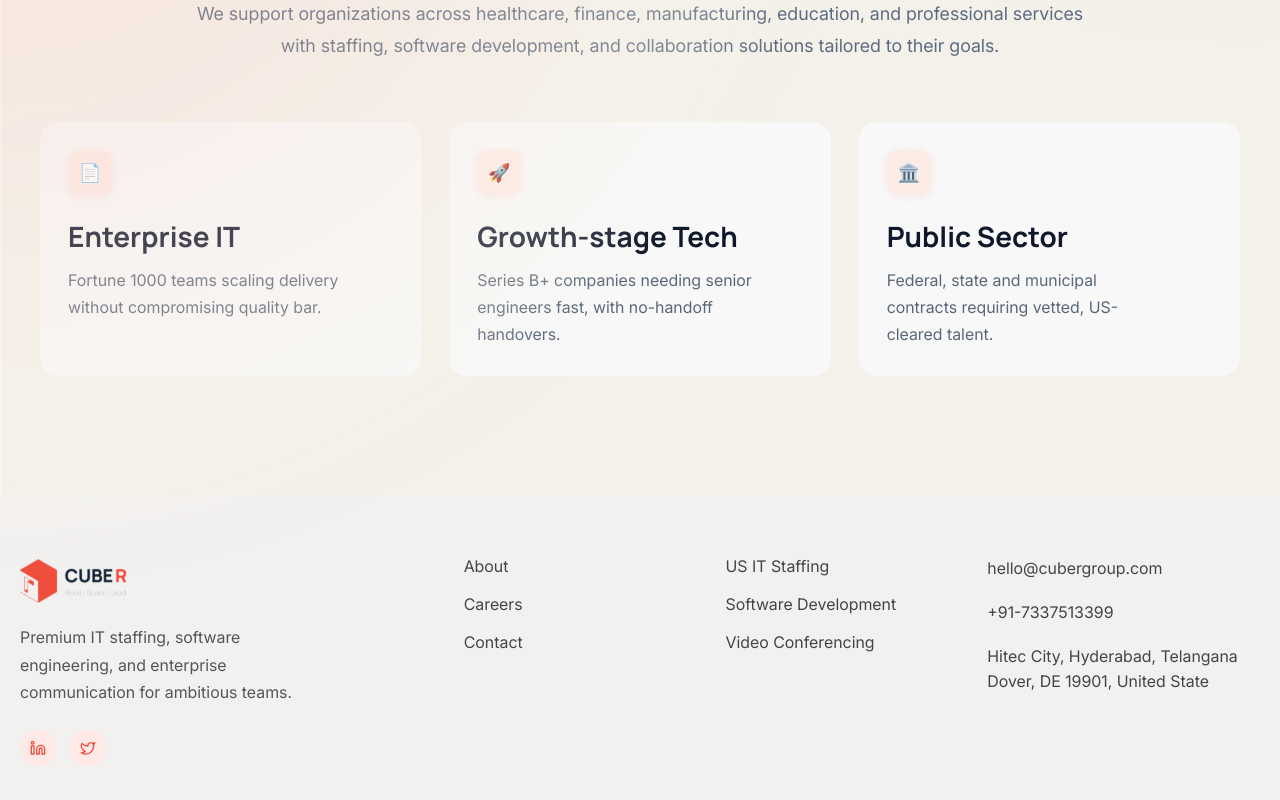
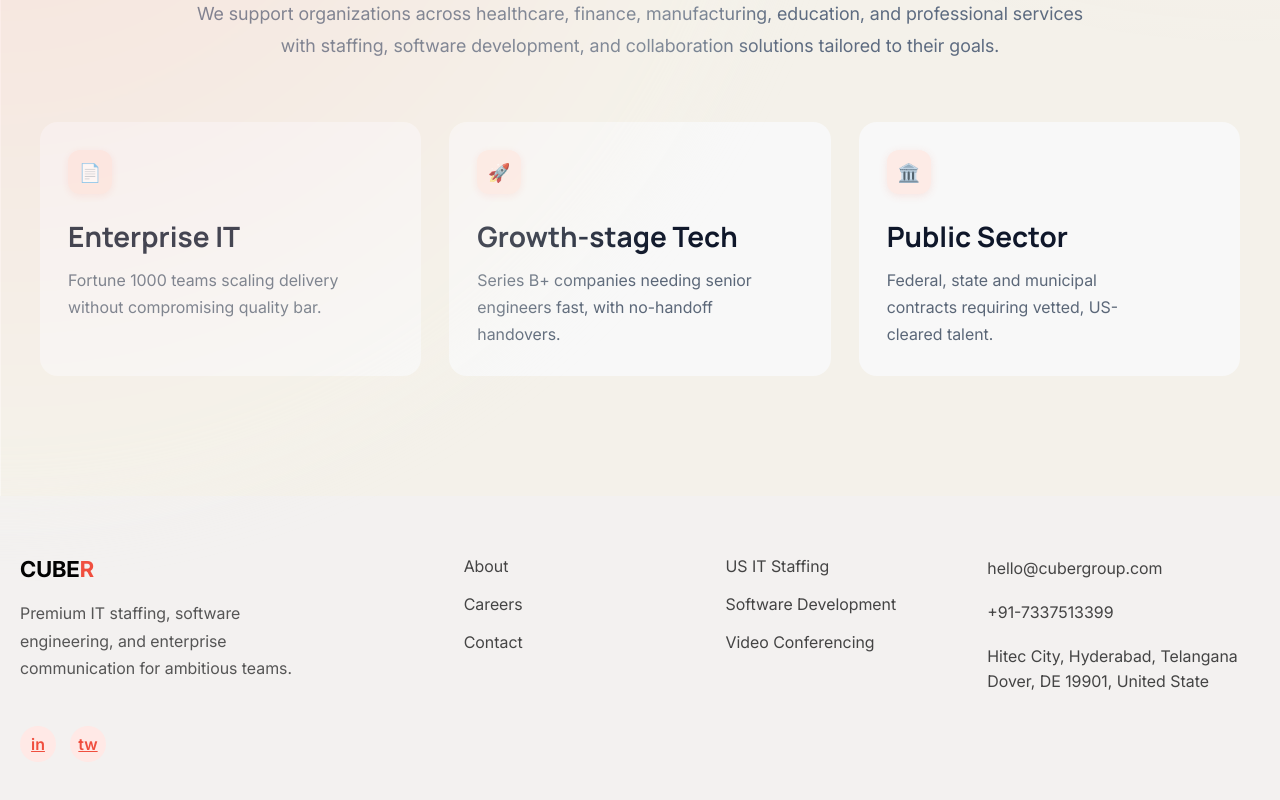
Before and after one commit to CubeR-Group/CubeR-Group, a React (Vite) app: page /us-it-staffing in a window 1280 px wide. Shown: the part 1084-1884 px from the top of the page. Built offline with nearby package versions, Linux system fonts and the light colour scheme.

Commit message:
Upadted links in footer and made final updates

```diff
--- a/index.html
+++ b/index.html
@@ -2,9 +2,9 @@
 <html lang="en">
   <head>
     <meta charset="UTF-8" />
-    <link rel="icon" type="image/svg+xml" href="/favicon.svg" />
+    <link rel="icon" type="image/svg+xml" href="/Cuberlogo.png" />
     <meta name="viewport" content="width=device-width, initial-scale=1.0" />
-    <title>cuber-group</title>
+    <title>CubeR-Group</title>
   </head>
   <body>
     <div id="root"></div>
--- a/src/App.jsx
+++ b/src/App.jsx
@@ -1,5 +1,5 @@
 import { BrowserRouter as Router, Routes, Route } from "react-router-dom";
-
+import ScrollToTop from "./components/ScrollToTop";
 import CRGHomePage from "./Pages/CRG HomePage/CRGHomePage";
 import Contact from "./Pages/CRG ContactPage/Contact";
 import Careers from "./Pages/CRG CareerPage/Careers";
@@ -13,6 +13,7 @@ import "./App.css";
 function App() {
   return (
     <Router>
+       <ScrollToTop />
       <div className="page-bg">
         <Navbar />
 
--- a/src/components/Footer/Footer.css
+++ b/src/components/Footer/Footer.css
@@ -11,12 +11,10 @@
   grid-template-columns: 2fr 1fr 1fr 1.5fr;
   column-gap: 80px;
 }
+
 .logo-box {
   font-size: 22px;
   font-weight: bold;
-}
-
-.logo-box {
   display: flex;
   align-items: center;
 }
@@ -31,15 +29,20 @@
   line-height: 1.7;
   max-width: 280px;
 }
+
+/* 🔥 FIXED FOR ROUTING */
 .footer-link {
+  display: block;              /* 🔥 prevents collapsing */
   margin-bottom: 18px;
   color: #444;
   cursor: pointer;
+  text-decoration: none;       /* 🔥 removes link underline */
 }
 
 .footer-link:hover {
   color: #f04e3e;
 }
+
 .contact-item {
   margin-bottom: 18px;
   color: #444;
@@ -64,6 +67,13 @@
   font-size: 16px;
   font-weight: 600;
 }
+
+/* OPTIONAL (clean stacking) */
+.footer-col {
+  display: flex;
+  flex-direction: column;
+}
+
 @media (max-width: 900px) {
   .footer-container {
     grid-template-columns: 1fr;
--- a/src/components/Footer/Footer.jsx
+++ b/src/components/Footer/Footer.jsx
@@ -1,17 +1,15 @@
 import "./Footer.css";
-import { LuTwitter } from "react-icons/lu";
-import { LuLinkedin } from "react-icons/lu";
-import logo from "../../assets/NAV_LOGO/CUBER_LOGO.svg";
+import { Link } from "react-router-dom";  // 🔥 added
 
 const Footer = () => {
   return (
     <div className="footer">
       <div className="footer-container">
+
         <div className="footer-col logo-col">
-            <div className="nav-logo">
           <div className="logo-box">
-                        <img src={logo} alt="CubeR Logo" className="logo-img" />
-                      </div>
+            <span className="cube">CUBE</span>
+            <span className="r">R</span>
           </div>
 
           <p className="footer-text">
@@ -26,7 +24,7 @@ const Footer = () => {
               rel="noopener noreferrer"
               className="icon-circle"
             >
-          <LuLinkedin />
+              in
             </a>
 
             <a
@@ -35,22 +33,25 @@ const Footer = () => {
               rel="noopener noreferrer"
               className="icon-circle"
             >
-          <LuTwitter />
+              tw
             </a>
-
-
           </div>
         </div>
+
+        {/* COLUMN 2 */}
         <div className="footer-col">
-          <p className="footer-link">About</p>
-          <p className="footer-link">Careers</p>
-          <p className="footer-link">Contact</p>
+          <Link to="/about" className="footer-link">About</Link>
+          <Link to="/careers" className="footer-link">Careers</Link>
+          <Link to="/contact" className="footer-link">Contact</Link>
         </div>
+
+        {/* COLUMN 3 */}
         <div className="footer-col">
-          <p className="footer-link">US IT Staffing</p>
-          <p className="footer-link">Software Development</p>
-          <p className="footer-link">Video Conferencing</p>
+          <Link to="/us-it-staffing" className="footer-link">US IT Staffing</Link>
+          <Link to="/software-development" className="footer-link">Software Development</Link>
+          <Link to="/video-conferencing" className="footer-link">Video Conferencing</Link>
         </div>
+
         <div className="footer-col">
           <p className="contact-item">hello@cubergroup.com</p>
           <p className="contact-item">+91-7337513399</p>
--- /dev/null
+++ b/src/components/ScrollToTop.jsx
@@ -0,0 +1,14 @@
+import { useEffect } from "react";
+import { useLocation } from "react-router-dom";
+
+const ScrollToTop = () => {
+  const { pathname } = useLocation();
+
+  useEffect(() => {
+    window.scrollTo(0, 0);
+  }, [pathname]);
+
+  return null;
+};
+
+export default ScrollToTop;
```
Also changed, not shown: 1 other file (tests, documents, lock files or other folders). Lines whose indentation alone changed are shown as unchanged.
